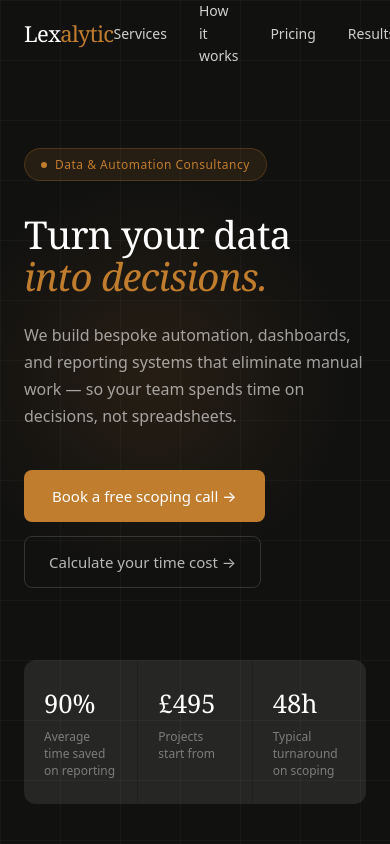
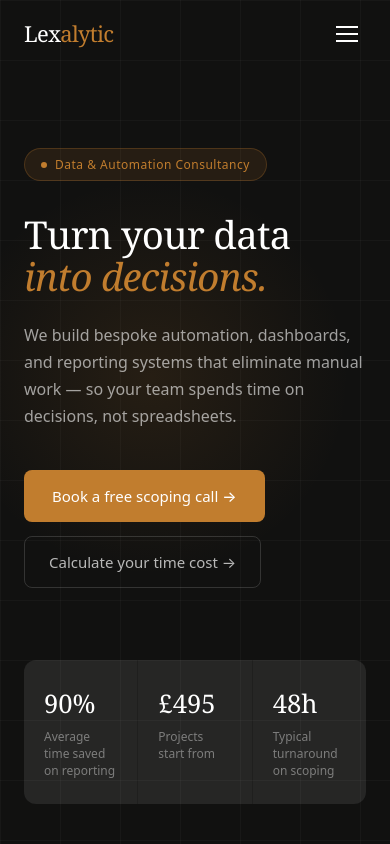
Before and after one commit to printpeachstudio-blip/lexalytic, a Next.js app: page / in a window 390 px wide. Shown: the top 844 px of the page. Built offline with nearby package versions, Linux system fonts and the light colour scheme.

Commit message:
fix mobile navbar - hide desktop links on small screens

```diff
--- a/app/globals.css
+++ b/app/globals.css
@@ -89,3 +89,8 @@ img { max-width: 100%; }
 .fade-up-2 { animation: fadeUp 0.6s 0.15s ease forwards; opacity: 0; }
 .fade-up-3 { animation: fadeUp 0.6s 0.3s ease forwards; opacity: 0; }
 .fade-up-4 { animation: fadeUp 0.6s 0.45s ease forwards; opacity: 0; }
+
+@media (max-width: 768px) {
+  .desktop-nav { display: none !important; }
+  .hamburger { display: flex !important; flex-direction: column; }
+}
```
